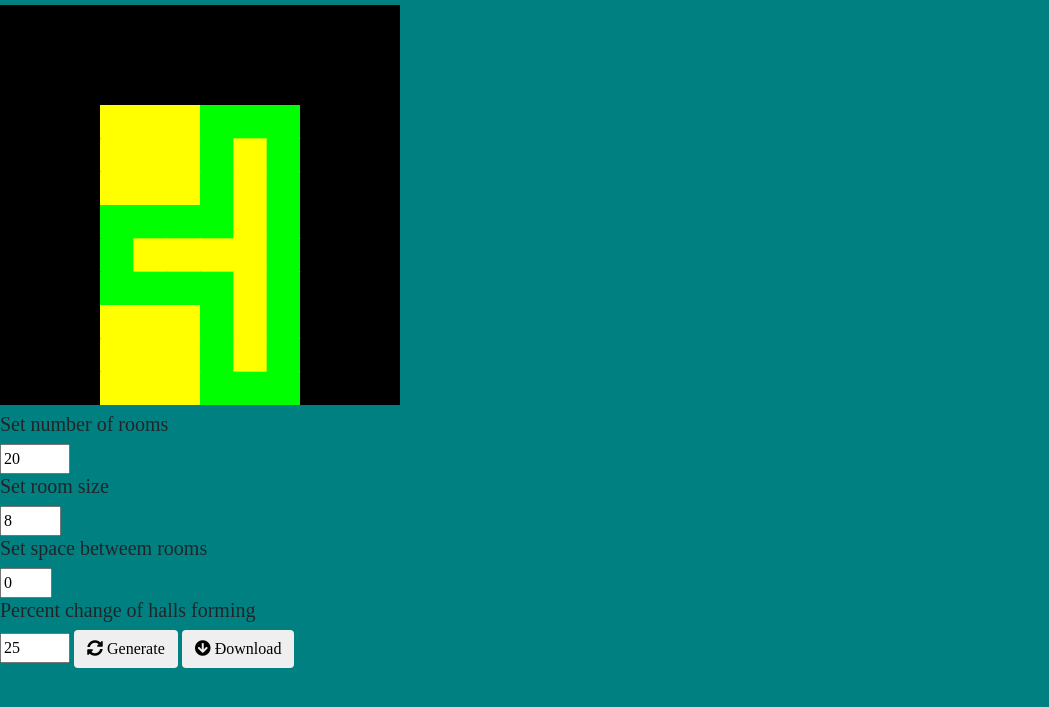
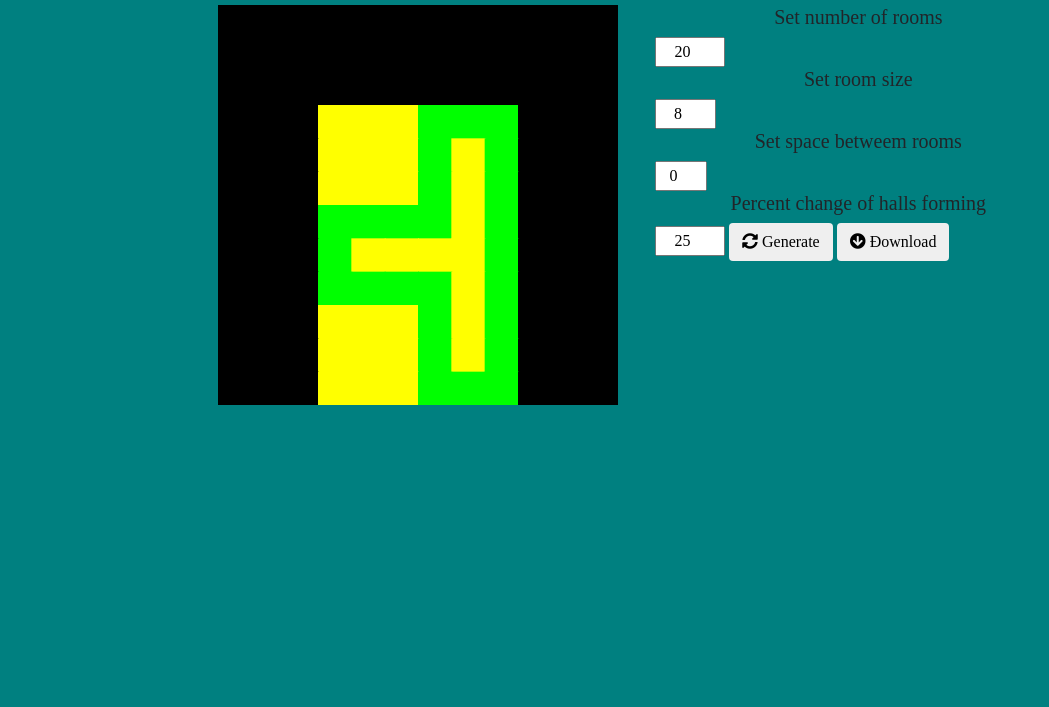
Before and after one commit to samclee/dungeonerator, a plain HTML site: page index.html in a window 1280 px wide. Shown: the part 51-758 px from the top of the page, without its empty margins (0-1049 px from the left). Drawn offline with nearby package versions, Linux system fonts and the light colour scheme; a web font is replaced by a local one.

Commit message:
Added css and checks for trimmed map

```diff
--- a/dg.js
+++ b/dg.js
@@ -239,16 +239,19 @@ dg.gen = (num_rms, rm_sz, opt) => {
     for (let row = 0; row < map_bnd_btm - map_bnd_top + 1 ; row++) {
       trimmed_map.push([]);
       for (let col = 0; col < map_bnd_rgt - map_bnd_lft + 1; col++) {
-        //let map_tile = map[map_bnd_top + row][map_bnd_lft + col];
-        //trimmed_map[row].push(map_tile);
-        if (map[map_bnd_top + row][map_bnd_lft + col] === '#')
+        let map_tile = map[map_bnd_top + row][map_bnd_lft + col];
+        if (map_tile === '#')
           map[map_bnd_top + row][map_bnd_lft + col] = '$';
-        else if (map[map_bnd_top + row][map_bnd_lft + col] === '.')
+        else if (map_tile === '.')
           map[map_bnd_top + row][map_bnd_lft + col] = '*';
-        else if(map[map_bnd_top + row][map_bnd_lft + col] === '~')
+        else if(map_tile === '~')
           map[map_bnd_top + row][map_bnd_lft + col] = '*';
+        trimmed_map[row].push(map_tile);
       }
     }
+
+    console.log('Actual trimmed map is of width <' + trimmed_map[0].length + '> and height <' +
+                  trimmed_map.length + '>.');
     return map;
   }
 
--- a/index.html
+++ b/index.html
@@ -15,27 +15,34 @@
   <script src = 'main.js'></script>
   <title>Đungeonerator</title>
 </head>
-<body onload='init()' style="font-family: Shrikhand; background-color: teal">
+<body onload='init()' style="font-family: Shrikhand; background-color: teal;">
   <h1 class='text-center'>Đungeonerator</h1>
 
-  <canvas id='display' width='400' height='400'>
-    Your browser does not support the canvas element</canvas>
+  <div class='row'>
+    <div class='col-md-2'></div>
+    <div class='col-md-4'>
+      <canvas id='display' width='400' height='400'>Your browser does not support the canvas element</canvas>
+    </div>
 
-  <h5>Set number of rooms</h5>
-  <input type="number" onchange="set_num_rms(this)"
-          value="20" min="1" max="500" autocomplete="off">
-  <h5>Set room size</h5>
-  <input type="number" onchange="set_rm_sz(this)"
-          value="8" min="3" max="10" autocomplete="off">
-  <h5>Set space betweem rooms</h5>
-  <input type="number" onchange="set_gap(this)"
-          value="0" min="0" max="5" autocomplete="off">
-  <h5>Percent change of halls forming</h5 autocomplete="off">
-  <input type="number" onchange="set_merge_prob(this)"
-          value="25" min="0", max="100" step="5" autocomplete="off">
+    <div class='col-md-4'>
+      <h5 class='text-center'>Set number of rooms</h5>
+      <input type="number" onchange="set_num_rms(this)" value="20" min="1" max="500" autocomplete="off" class='text-center'>
+      <h5 class='text-center'>Set room size</h5>
+      <input type="number" onchange="set_rm_sz(this)" value="8" min="3" max="10" autocomplete="off" class='text-center'>
+      <h5 class='text-center'>Set space betweem rooms</h5>
+      <input type="number" onchange="set_gap(this)" value="0" min="0" max="5" autocomplete="off" class='text-center'>
+      <h5 class='text-center'>Percent change of halls forming</h5 autocomplete="off" class='text-center'>
+      <input type="number" onchange="set_merge_prob(this)" value="25" min="0", max="100" step="5" autocomplete="off" class='text-center'>
 
-  <button class="btn" onclick="new_map()"><i class="fa fa-sync-alt"></i> Generate</button>
-  <button class="btn" onclick='dl_map()'><i class="fa fa-arrow-circle-down "></i> Đownload</button>
+      <button class="btn" onclick="new_map()"><i class="fa fa-sync-alt"></i> Generate</button>
+      <button class="btn" onclick='dl_map()'><i class="fa fa-arrow-circle-down "></i> Đownload</button>
+
+      <div class='col-md-2'></div>
+    </div>
+  </div>
+
+
+
 
   <!-- jQuery, Popper.js, Bootstrap JS -->
   <script src="https://code.jquery.com/jquery-3.3.1.slim.min.js" integrity="sha384-q8i/X+965DzO0rT7abK41JStQIAqVgRVzpbzo5smXKp4YfRvH+8abtTE1Pi6jizo" crossorigin="anonymous"></script>
--- a/main.js
+++ b/main.js
@@ -20,6 +20,8 @@ function new_map() {
   b_sz = (map.length > map[0].length) ? c.width / map.length : c.width / map[0].length;
   console.log('Recieved map of size', map.length);
 
+  ctx.fillStyle = 'yellow';
+  ctx.fillRect(0, 0, c.width, c.height);
   for (let row = 0; row < map.length; row++) {
     for (let col = 0; col < map.length; col++) {
       ctx.fillStyle = chr_clr_map[map[row][col]];
```
